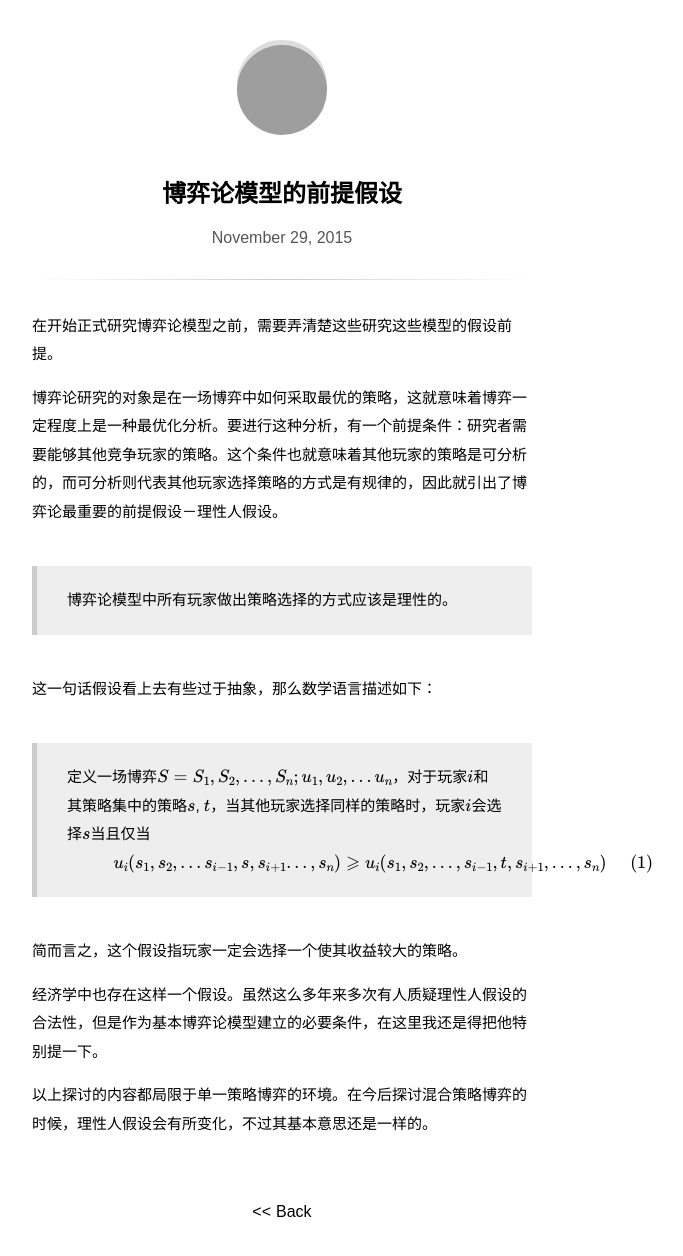
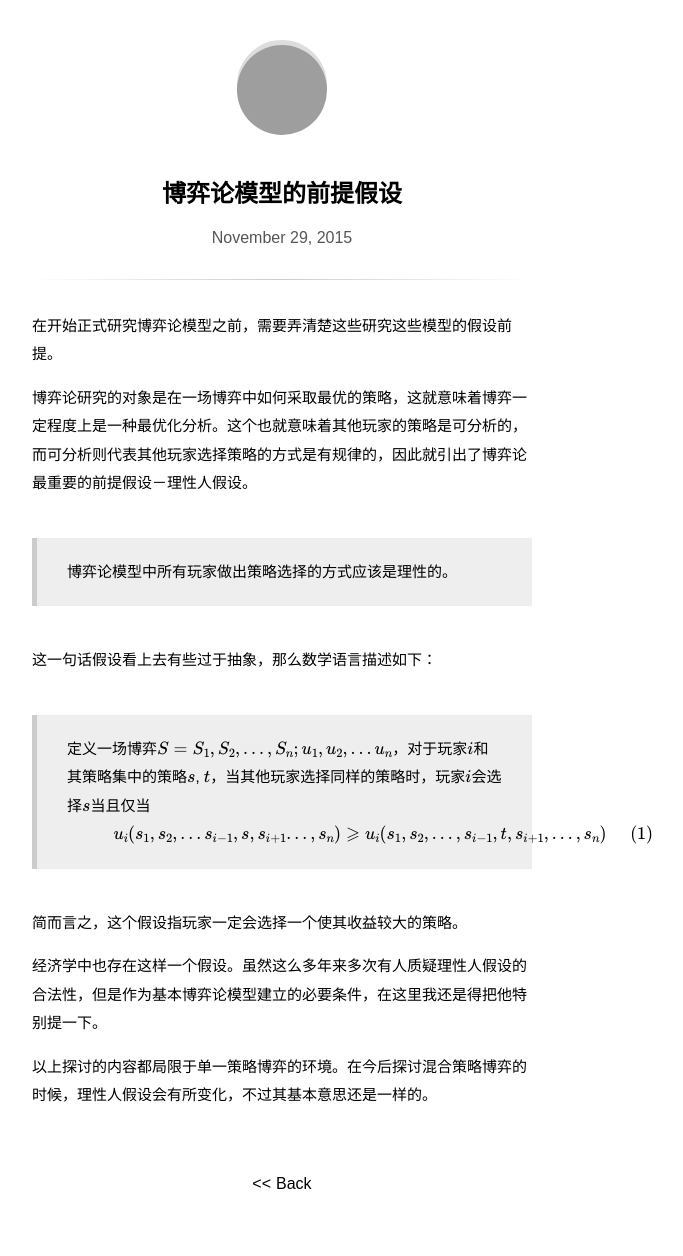
Before and after one commit to psaux0/psaux0.github.io, a Jekyll site: the page built from _posts/2015-11-29-Prerequisition-of-game-theory-models.markdown, in a window 1280 px wide, cut to the strip 0-1266 px from the top of the page. Shown: the top 1256 px of the strip, without its empty margins (358-1041 px from the left). Built offline with Jekyll 4.4.1, drawn with Linux system fonts in a browser that asks for light colours; some web fonts are replaced; formulas are drawn with MathJax 3; grey boxes are pictures that could not be loaded.

Commit message:
update posts

```diff
--- a/_posts/2015-11-29-Prerequisition-of-game-theory-models.markdown
+++ b/_posts/2015-11-29-Prerequisition-of-game-theory-models.markdown
@@ -6,7 +6,7 @@ use_math: true
 ---
 在开始正式研究博弈论模型之前，需要弄清楚这些研究这些模型的假设前提。
 
-博弈论研究的对象是在一场博弈中如何采取最优的策略，这就意味着博弈一定程度上是一种最优化分析。要进行这种分析，有一个前提条件：研究者需要能够其他竞争玩家的策略。这个条件也就意味着其他玩家的策略是可分析的，而可分析则代表其他玩家选择策略的方式是有规律的，因此就引出了博弈论最重要的前提假设－理性人假设。
+博弈论研究的对象是在一场博弈中如何采取最优的策略，这就意味着博弈一定程度上是一种最优化分析。这个也就意味着其他玩家的策略是可分析的，而可分析则代表其他玩家选择策略的方式是有规律的，因此就引出了博弈论最重要的前提假设－理性人假设。
 
 > 博弈论模型中所有玩家做出策略选择的方式应该是理性的。
 
```
